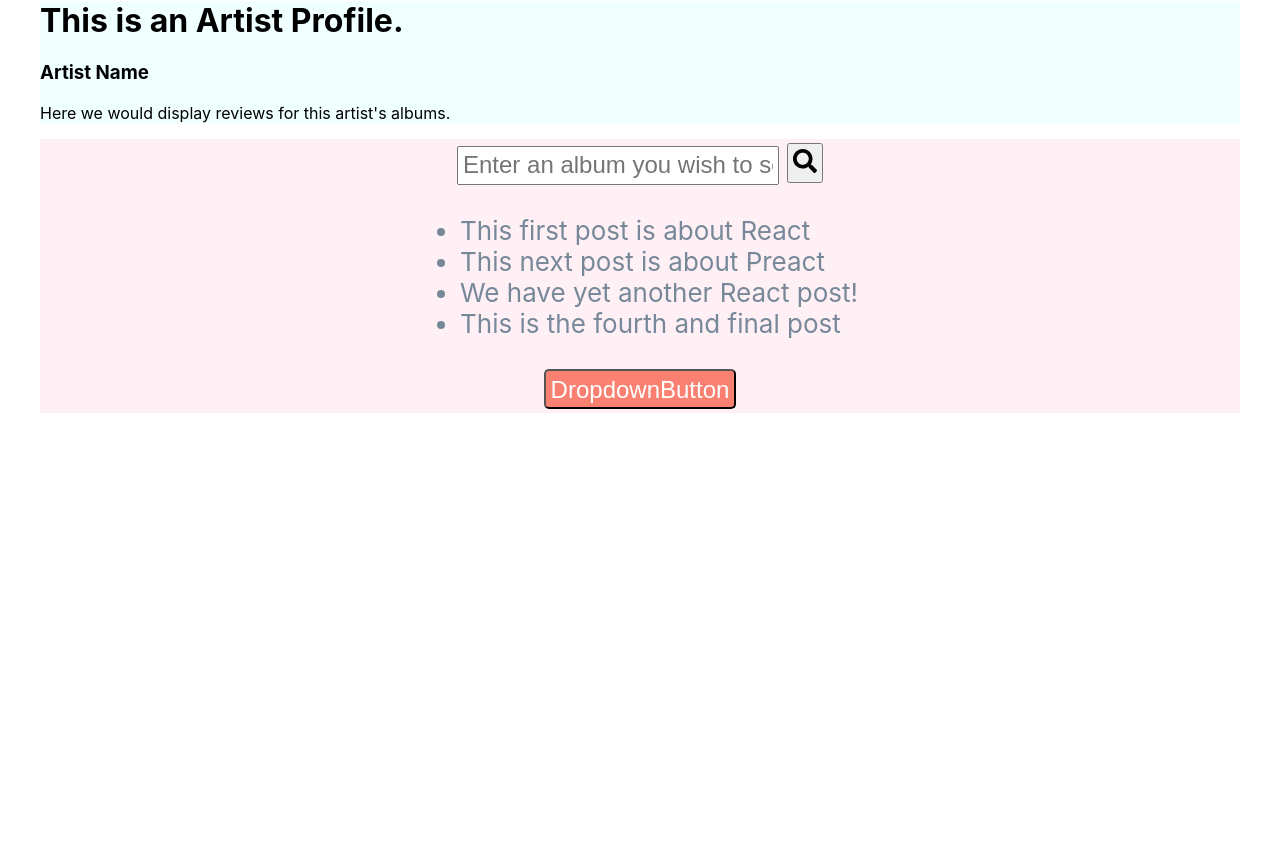
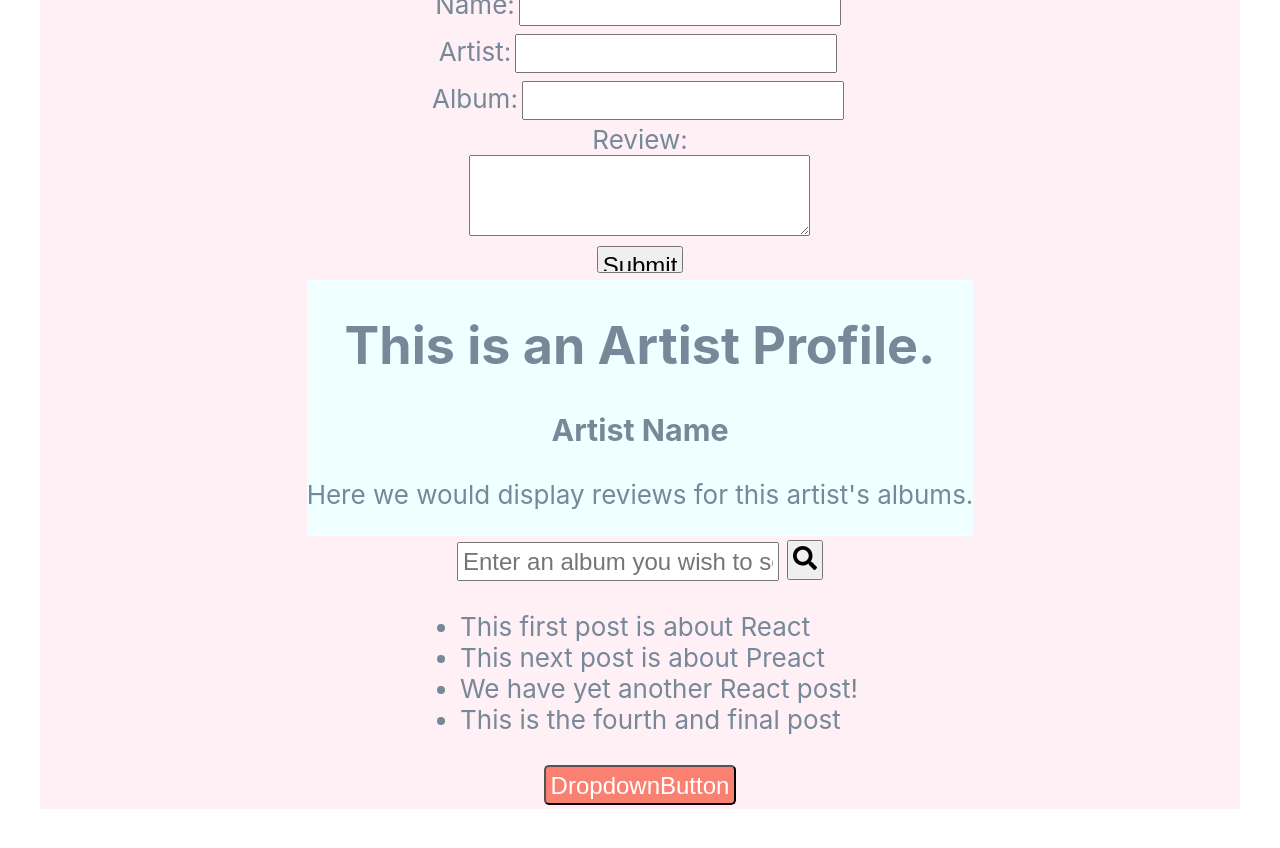
Before and after one commit to kaylynphan/apollo, a React (Create React App) app: page / in a window 1280 px wide. Shown: the part 760-1608 px from the top of the page. Before the commit the page ends 1213 px from the top, so only its background shows below. Built offline with nearby package versions, Linux system fonts and the light colour scheme.

Commit message:
separated Search into a different file

```diff
--- a/src/App.js
+++ b/src/App.js
@@ -2,56 +2,28 @@ import { useState } from 'react';
 import { BrowserRouter as Router, Routes, Route } from 'react-router-dom';
 
 import './App.css';
-import SearchBar from './SearchBar';
-import Announcer from './announcer';
+import Search from './Search';
 import RatingDropdown from './RatingDropdown.js';
 import Post from './Post';
 import Form from './Form';
 import ArtistProfile from './ArtistProfile';
 
-const posts = [
-    { id: '1', name: 'This first post is about React' },
-    { id: '2', name: 'This next post is about Preact' },
-    { id: '3', name: 'We have yet another React post!' },
-    { id: '4', name: 'This is the fourth and final post' },
-];
 
-const filterPosts = (posts, query) => {
-    if (!query) {
-        return posts;
-    }
-
-    return posts.filter((post) => {
-        const postName = post.name.toLowerCase();
-        return postName.includes(query);
-    });
-};
 
 const App = () => {
+    /*
     const { search } = window.location;
     const query = new URLSearchParams(search).get('s');
     const [searchQuery, setSearchQuery] = useState(query || '');
     const filteredPosts = filterPosts(posts, searchQuery);
-
+    */
     return (
         <Router>
-            <div>
+            <div className="App">
                 <Post />
                 <Form />
                 <ArtistProfile />
-            </div>
-            <div className="App">
-                <Announcer message={`${filteredPosts.length} posts`} />
-                <SearchBar
-                    searchQuery={searchQuery}
-                    setSearchQuery={setSearchQuery}
-                />
-
-                <ul>
-                    {filteredPosts.map((post) => (
-                        <li key={post.id}>{post.name}</li>
-                    ))}
-                </ul>
+                <Search/>
                 <div>
                       <RatingDropdown />
                 </div>
--- /dev/null
+++ b/src/Search.js
@@ -0,0 +1,49 @@
+import { useState } from 'react';
+import SearchBar from './SearchBar';
+import Announcer from './announcer';
+
+const posts = [
+    { id: '1', name: 'This first post is about React' },
+    { id: '2', name: 'This next post is about Preact' },
+    { id: '3', name: 'We have yet another React post!' },
+    { id: '4', name: 'This is the fourth and final post' },
+];
+
+const filterPosts = (posts, query) => {
+    if (!query) {
+        return posts;
+    }
+
+    return posts.filter((post) => {
+        const postName = post.name.toLowerCase();
+        return postName.includes(query);
+    });
+};
+
+const Search = () => {
+
+    const { search } = window.location;
+    const query = new URLSearchParams(search).get('s');
+    const [searchQuery, setSearchQuery] = useState(query || '');
+    const filteredPosts = filterPosts(posts, searchQuery);
+
+    return (
+	<div>
+       <Announcer message={`${filteredPosts.length} posts`} />
+       <SearchBar
+		searchQuery={searchQuery}
+                 setSearchQuery={setSearchQuery}
+       />
+
+       <ul>
+       	{filteredPosts.map((post) => (
+         	<li key={post.id}>{post.name}</li>
+        	))}
+       </ul>
+</div>
+
+    );
+
+}
+
+export default Search;
```
